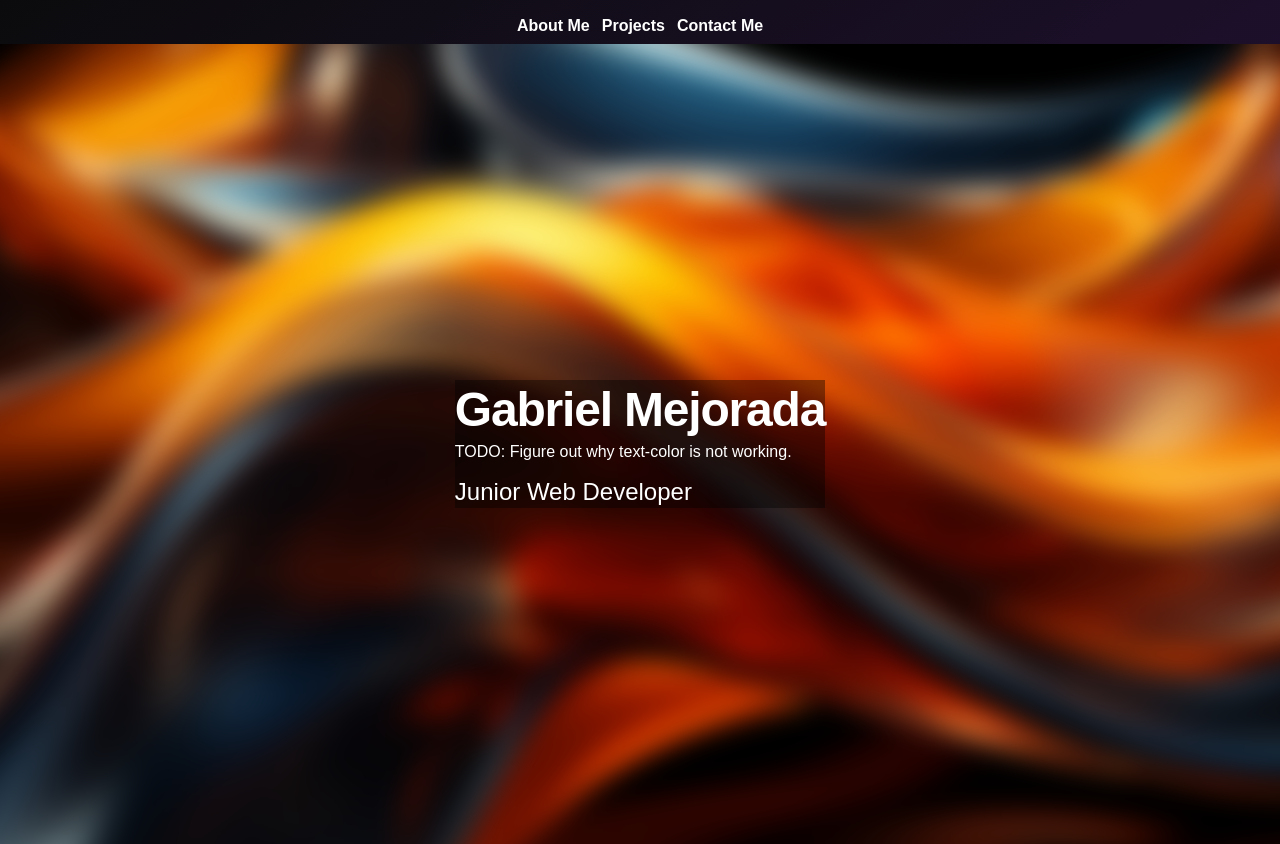
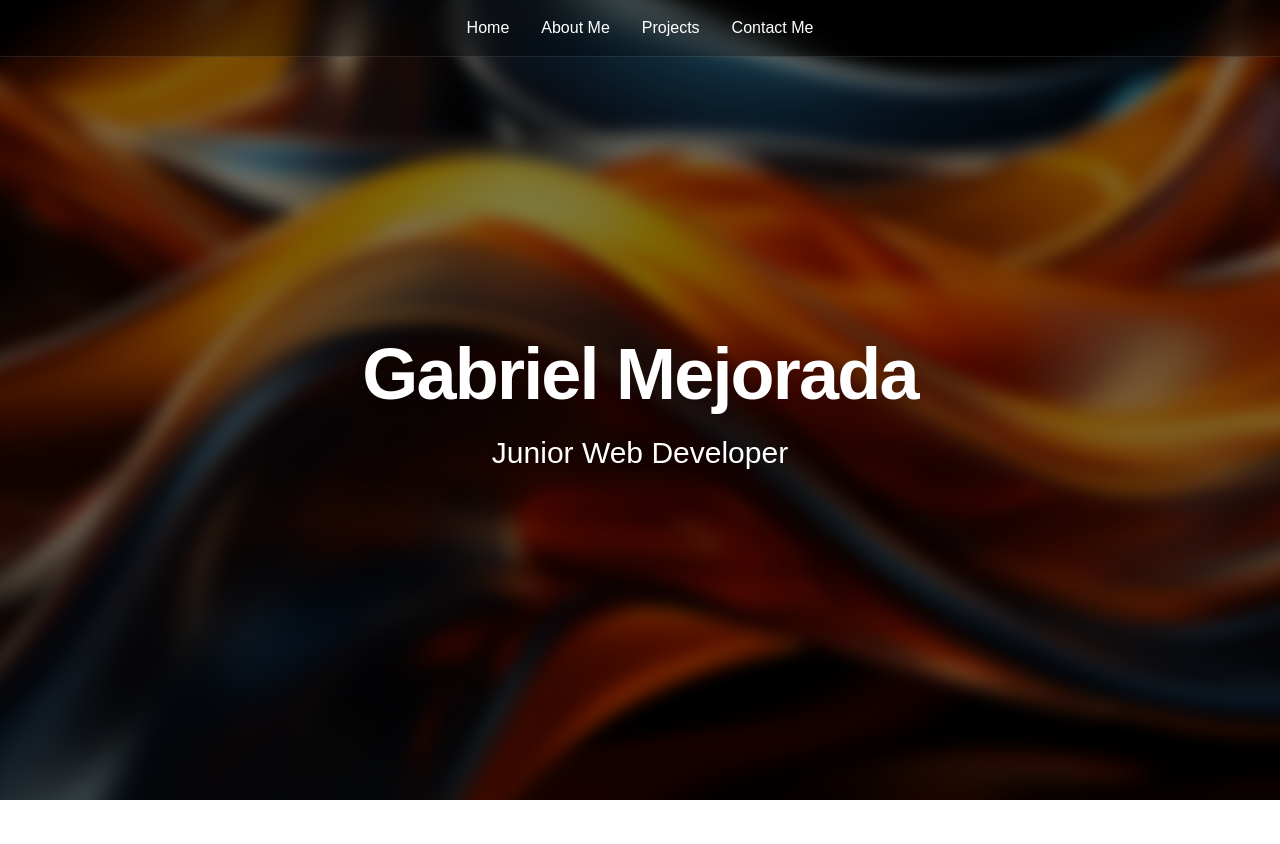
Before and after one commit to GabrielMejorada/portfolio, a Next.js app: page / in a window 1280 px wide. After the commit the page ends 800 px from the top, so only its background shows below. Built offline with nearby package versions, Linux system fonts and the light colour scheme.

Commit message:
Made navbar a component, refined home page.

```diff
--- a/app/about/page.tsx
+++ b/app/about/page.tsx
@@ -1,37 +1,12 @@
 import Link from "next/link";
 import Image from "next/image";
 import Form from "../components/Form";
+import Navbar from "../components/Navbar";
 
 export default function(){
     return(
         <>
-             <header>
-          <nav className="flex justify-center space-x-4 mt-2">
-            <Link href="/" className="m-1.5 font-bold inline-flex items-center">
-            {" "}
-            Home{" "}
-            </Link>
-            <Link
-              href="/about"
-              className="m-1.5 font-bold inline-flex items-center"
-            >
-              About Me
-            </Link>
-            <Link
-              href="/projects"
-              className="m-1.5 font-bold inline-flex items-center"
-            >
-              Projects
-            </Link>
-            <Link
-              href="#contact"
-              scroll={true}
-              className="m-1.5 font-bold inline-flex items-center"
-            >
-              Contact Me
-            </Link>
-          </nav>
-        </header>
+        <Navbar/>
 
         <main className="flex flex-col items-center text-center mt-6 space-y-8">
           {/* Hero section */}
--- /dev/null
+++ b/app/components/Navbar.tsx
@@ -0,0 +1,37 @@
+import Link from "next/link";
+
+export default function Navbar(){
+    return(
+        <>
+         <header className="fixed top-0 w-full z-50 bg-black/30 backdrop-blur-md border-b border-white/10">
+          <nav className="flex justify-center space-x-8 py-4">
+            <Link
+              href="/"
+              className="font-medium hover:text-amber-400 transition-colors duration-300 inline-flex items-center"
+            >
+              Home
+            </Link>
+            <Link
+              href="/about"
+              className="font-medium hover:text-amber-400 transition-colors duration-300 inline-flex items-center"
+            >
+              About Me
+            </Link>
+            <Link
+              href="/projects"
+              className="font-medium hover:text-amber-400 transition-colors duration-300 inline-flex items-center"
+            >
+              Projects
+            </Link>
+            <Link
+              href="#contact"
+              scroll={true}
+              className="font-medium hover:text-amber-400 transition-colors duration-300 inline-flex items-center"
+            >
+              Contact Me
+            </Link>
+          </nav>
+        </header>
+        </>
+    )
+}
--- a/app/page.tsx
+++ b/app/page.tsx
@@ -1,62 +1,41 @@
 import Link from "next/link";
 import Image from "next/image";
-import Form from "./components/Form";
+import Navbar from "./components/Navbar";
+// import Form from "./components/Form";
 
 export default function Home() {
   return (
-    <>
-    <div className="flex min-h-screen flex-col">
-    <header>
-      <nav className="flex justify-center space-x-4 mt-2">
-        <Link
-           href="/about"
-            className="m-1.5 font-bold inline-flex items-center"
-            >
-              About Me
-            </Link>
-            <Link
-              href="/projects"
-              className="m-1.5 font-bold inline-flex items-center"
-            >
-              Projects
-            </Link>
-            <Link
-              href="#contact"
-              scroll={true}
-              className="m-1.5 font-bold inline-flex items-center"
-            >
-              Contact Me
-            </Link>
-          </nav>
-        </header>
+    <div className="flex flex-col min-h-screen text-white">
+      <Navbar/>
 
-        <main className="relative flex items-center justify-center min-h-screen overflow-hidden text-center px-4">
-          {/* Hero section */}
-          <div className="flex flex-col items-center text-center mt-6 space-y-8">
+      {/* Hero Section */}
+      <main className="relative flex flex-col items-center justify-center flex-grow overflow-hidden px-4 min-h-screen">
+
+        {/* Background Image */}
+        <div className="absolute inset-0 -z-20">
           <Image
             src="/images/background.png"
             alt="background"
             fill
+            className="object-cover blur-sm scale-105"
+            loading="eager"
             priority
-              className="object-cover blur-md scale-110 -z-10"
-              loading="lazy"
           />
         </div>
-         <div className="relative">
-            <div className="absolute inset-0 -z-10 bg-black/40" />
 
-            <div className="text-left">
-              <h1 className="text-5xl font-bold tracking-tight leading-tight">
+        <div className="absolute inset-0 -z-10 bg-black/50" />
+
+        {/* Hero Content */}
+        <div className="relative z-10 text-center animate-fade-in">
+          <h1 className="text-5xl md:text-7xl font-extrabold tracking-tight leading-tight drop-shadow-lg">
             Gabriel Mejorada
           </h1>
-              {"TODO: Figure out why text-color is not working."}
-              <p className="mt-3 text-2xl text-amber-400">
+          <p className="mt-4 text-2xl md:text-3xl font-light text-amber-400 drop-shadow-md">
             Junior Web Developer
           </p>
         </div>
-          </div>
+
       </main>
     </div>
-        </>
   );
 }
--- a/app/projects/page.tsx
+++ b/app/projects/page.tsx
@@ -1,24 +1,11 @@
 import Link from "next/link";
 import { Card } from "../components/Card";
+import Navbar from "../components/Navbar";
 
 export default function Projects() {
   return (
     <>
-      <header>
-        <nav className="flex justify-center space-x-4 mt-2">
-          {" "}
-          <Link href="/" className="m-1.5 font-bold inline-flex items-center">
-            {" "}
-            Home{" "}
-          </Link>
-            <Link
-           href="/about"
-            className="m-1.5 font-bold inline-flex items-center"
-            >
-              About Me
-            </Link>
-        </nav>
-      </header>
+      <Navbar/>
       <main>
         <section className="grid grid-cols-1 sm:grid-cols-2 lg:grid-cols-3">
           <section className="flex mt-8 bg-sky-500 rounded-xl p-4 flex-col items-center max-w-sm mx-auto">
--- a/package.json
+++ b/package.json
@@ -22,7 +22,7 @@
     "eslint": "^8.57.1",
     "prettier": "^3.7.2",
     "prettier-eslint": "^17.1.2",
-    "tailwindcss": "^4",
+    "tailwindcss": "^4.3.3",
     "typescript": "^5"
   }
 }
```
Also changed, not shown: 1 other file (tests, documents, lock files or other folders). Lines whose indentation alone changed are shown as unchanged.
